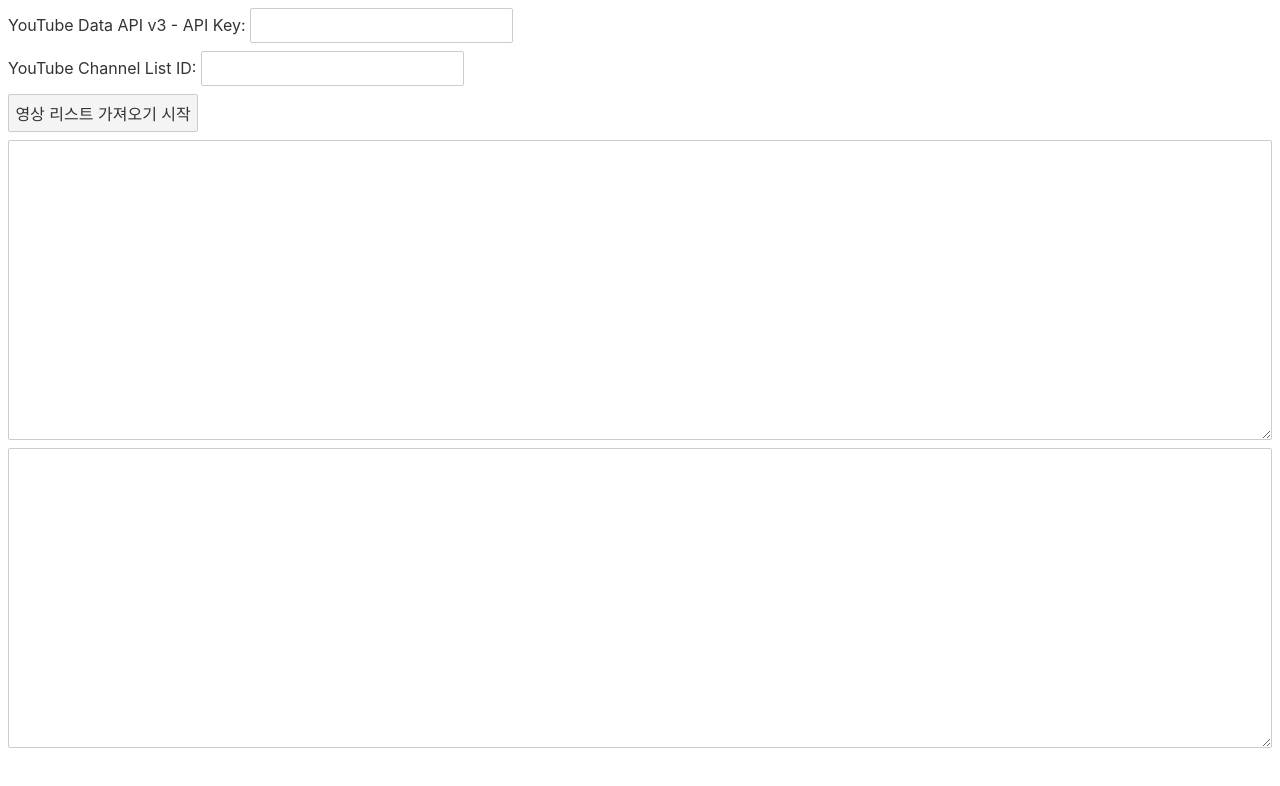
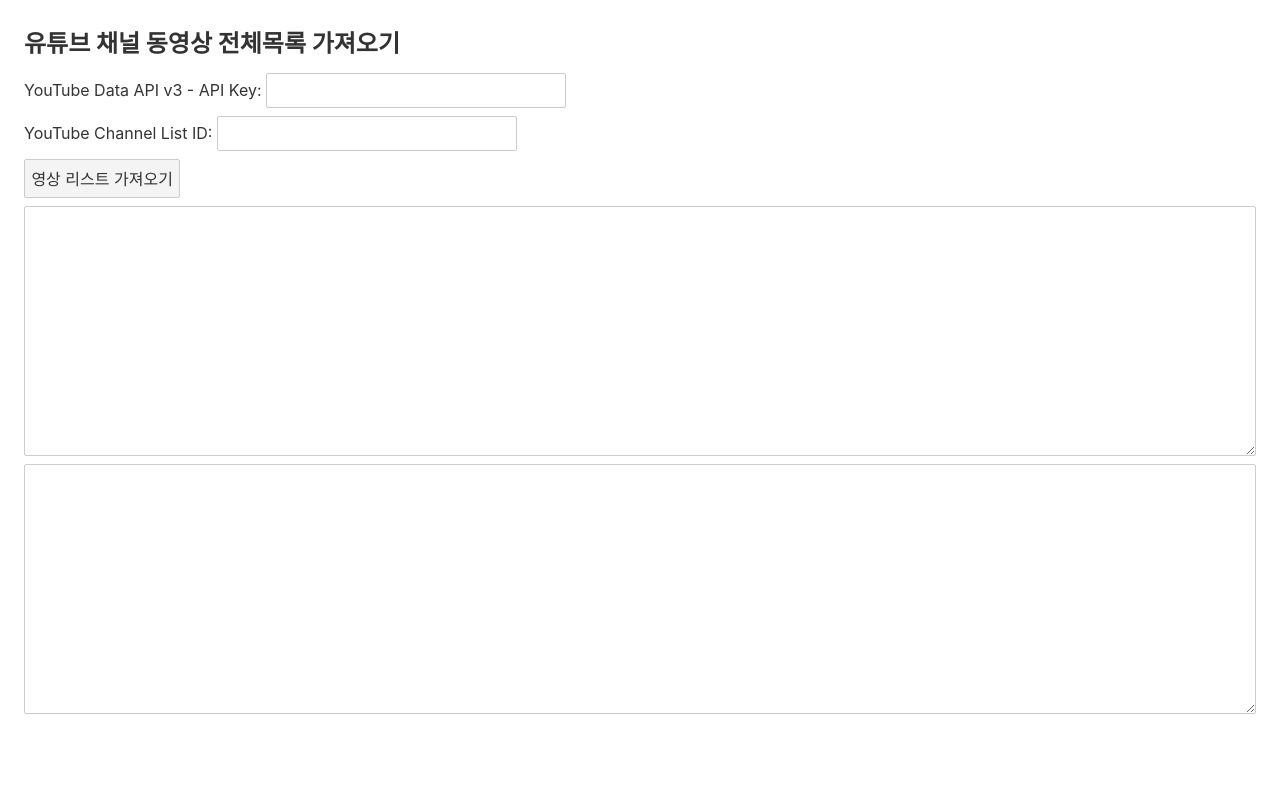
Before and after one commit to lee-eung/youtube-videos, a Svelte app: page / in a window 1280 px wide. Shown: the top 786 px of the page. Built offline with nearby package versions, Linux system fonts and the light colour scheme.

Commit message:
페이지 타이틀 표시, 출력 메시지 표시 양식 개선

```diff
--- a/src/App.svelte
+++ b/src/App.svelte
@@ -14,6 +14,7 @@ let apiKeyInput
 let playlistIdInput
 let interval
 
+const PAGE_TITLE = '유튜브 채널 동영상 전체목록 가져오기'
 const URL_PREFIX = "https://www.googleapis.com/youtube/v3/playlistItems?"
 const playlist = { videos: [] }
 
@@ -39,7 +40,8 @@ const copyResultJson = () => {
 function startIntervalFetch() {
 	if( !is_input_ok() )
 		return
-	write_progress_log('유튜브 채널 영상 목록을 가져오기 시작합니다...\n')
+	write_progress_log('유튜브 채널 영상 목록을 가져오기 시작합니다.\n')
+	write_progress_log('----------------------------------------\n')
 	interval = setInterval(() => {
 		sendRequest()
 	}, 3000)
@@ -83,7 +85,8 @@ function get_video_list(body) {
 	const items = result.items
 	for (let index in items) {
 		const video_info = get_video_info(items[index])
-		write_progress_log(`${video_info.position}, `)
+		playlist['videos'].length > 1 && write_progress_log(', ')
+		write_progress_log(video_info.position + 1)
 	}
 	check_keep_going(result)
 }
@@ -99,7 +102,8 @@ function check_keep_going(result) {
 	if (!keep_going) {
 		clearInterval(interval)
 		copy_button = '';
-		write_progress_log('\n유튜브 채널 영상 목록을 가져오기를 마쳤습니다.\n')
+		write_progress_log('\n----------------------------------------\n')
+		write_progress_log('유튜브 채널 영상 목록 가져오기를 마쳤습니다.\n')
 		result_json = JSON.stringify(playlist)
 	}
 }
@@ -124,9 +128,11 @@ function write_progress_log(message) {
 </script>
 
 <svelte:head>
-	<title>유튜브 채널 동영상 전체목록 가져오기</title>
+	<title>{PAGE_TITLE}</title>
 </svelte:head>
 
+<main>
+	<header>{PAGE_TITLE}</header>
 	<div class="form">
 		<div>
 			YouTube Data API v3 - API Key: <input type="password" bind:value={api_key} bind:this={apiKeyInput}> <span class="input_msg">{apiKeyInputMsg}</span>
@@ -134,22 +140,35 @@ function write_progress_log(message) {
 		<div>
 			YouTube Channel List ID: <input type="text" bind:value={playlist_id} bind:this={playlistIdInput}> <span class="input_msg">{playlistIdInputMsg}</span>
 		</div>
-    <button on:click={startIntervalFetch}>영상 리스트 가져오기 시작</button>
-	<button on:click={copyResultJson} class={copy_button}>json 내용 클립보드에 복사하기</button> <span class="copy_result_msg">{copyResultMsg}</span>
+		<button on:click={startIntervalFetch}>영상 리스트 가져오기</button>
+		<button on:click={copyResultJson} class={copy_button}>json 내용을 클립보드에 복사하기</button> <span class="copy_result_msg">{copyResultMsg}</span>
 		<div id="clipboard"></div>
 	</div>
 	<div>
 		<textarea readonly>{progress_log}</textarea>
 		<textarea readonly>{result_json}</textarea>
 	</div>
+</main>
 
 <style>
+main {
+	padding: 1em;
+}
+header {
+	width: 100%;
+	font-size: 1.5em;
+	font-weight: bolder;
+	margin-bottom: 0.6em;
+}
 button {
     cursor: pointer;
 }
+input {
+	width: 300px;
+}
 textarea {
 	width: 100%;
-	height: 300px;
+	height: 250px;
 	display: block;
 }
 .hidden {
```
Lines whose indentation alone changed are shown as unchanged.
